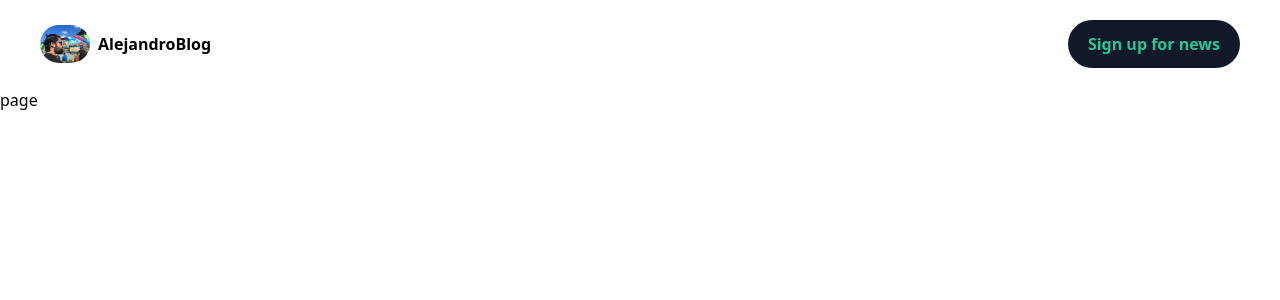
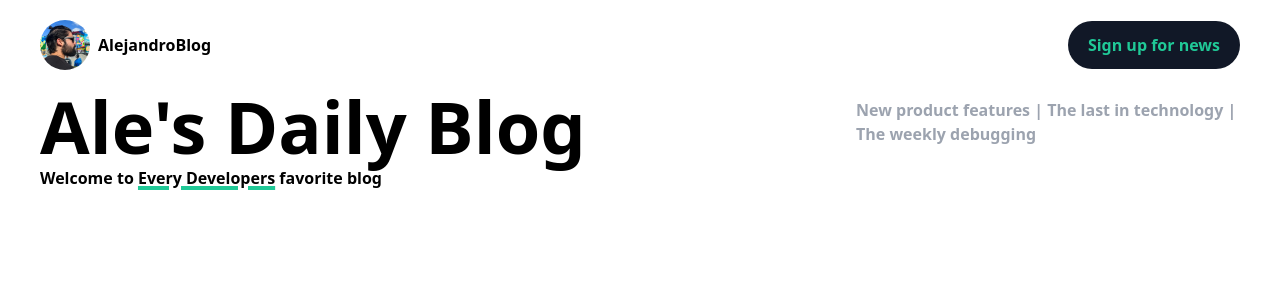
Before and after one commit to AlejandroSanchez90/NextJs-Blog, a Next.js app: page / in a window 1280 px wide. Shown: the top 300 px of the page. Built offline with nearby package versions, Linux system fonts and the light colour scheme.

Commit message:
Banner Component

```diff
--- a/app/(user)/layout.tsx
+++ b/app/(user)/layout.tsx
@@ -1,3 +1,4 @@
+import Banner from '@/components/Banner';
 import Header from '@/components/Header';
 import '../../styles/globals.css';
 export const metadata = {
@@ -10,7 +11,7 @@
     <html lang='en'>
       <body>
         <Header />
-        {/* Banner */}
+        <Banner />
 
         {children}
       </body>
--- a/app/(user)/page.tsx
+++ b/app/(user)/page.tsx
@@ -3,5 +3,5 @@
 type Props = {};
 
 export default function page({}: Props) {
-  return <div>page</div>;
+  return <div></div>;
 }
--- /dev/null
+++ b/components/Banner.tsx
@@ -0,0 +1,21 @@
+type Props = {};
+
+function Banner({}: Props) {
+  return (
+    <div className='flex flex-col lg:flex-row lg:space-x-5 justify-between font-bold px-10 mb-10'>
+      <div>
+        <h1 className='text-7xl'>Ale&apos;s Daily Blog</h1>
+        <h2 className='mt-5 md:mt-1'>
+          Welcome to{' '}
+          <span className='underline decoration-4 decoration-[#20c997]'>Every Developers</span>{' '}
+          favorite blog
+        </h2>
+      </div>
+      <p className='mt-5 md:mt-2 text-gray-400 max-w-sm'>
+        New product features | The last in technology | The weekly debugging
+      </p>
+    </div>
+  );
+}
+
+export default Banner;
```
Also changed, not shown: public/images/logo.jpg.
